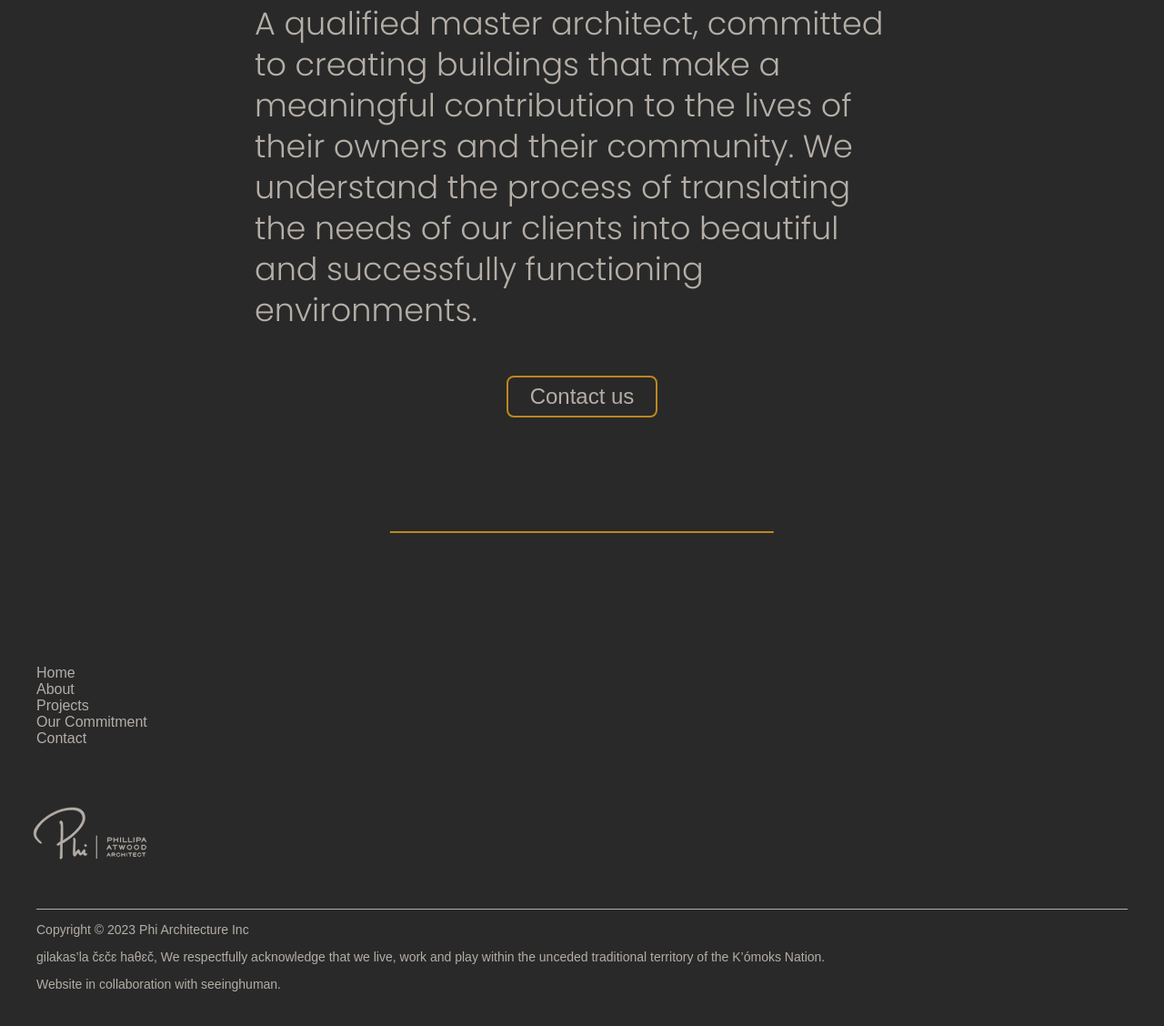
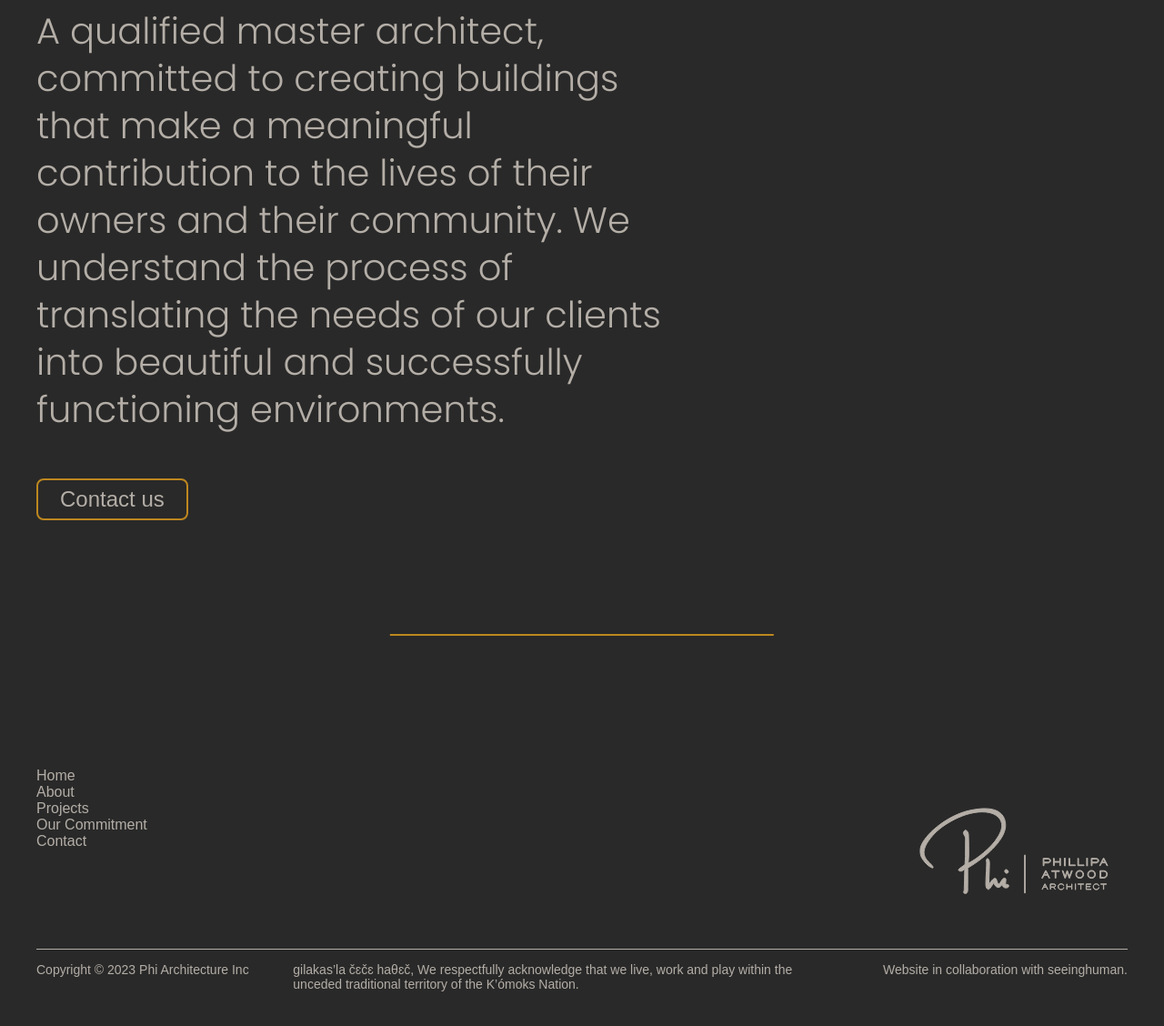
Before and after one commit to nic-dgl103-f23-cvs2/project-seeinghuman, a plain HTML site: page index.html in a window 1280 px wide. Shown: the part 3368-4496 px from the top of the page at 91% size. Drawn offline with Linux system fonts and the light colour scheme; a web font is replaced by a local one.

Commit message:
Desktop content
Still need to review spacing and link sizes.

```diff
--- a/index.html
+++ b/index.html
@@ -109,6 +109,7 @@
     </section>
     <footer>
       <div class="container">
+        <div class="footer-content">
         <ul>
           <li>
             <a class="active" href="#home">Home</a>
@@ -127,9 +128,10 @@
           </li>
         </ul>
         <img src="images/PHI-Logo-full-text-color.svg" alt="Logo" />
+      </div>
         <div class="copyright">
           <p>Copyright © 2023 Phi Architecture Inc</p>
-          <p>
+          <p class="territory">
             gilakas’la čɛčɛ haθɛč, We respectfully acknowledge that we live,
             work and play within the unceded traditional territory of the
             K’ómoks Nation.
--- a/style.css
+++ b/style.css
@@ -387,13 +387,40 @@ footer img {
     font-size: 3.5rem;
   }
 
-  /* ================  DESKTOP - ABOUT SECTION =================== */
+  /* ================  DESKTOP - CTA SECTION =================== */
 
+  .cta .container {
+    display: flex;
+    flex-direction: column;
+    align-items: flex-start;
+  }
 
   .cta h3 {
-    font-size: 3.5rem;
-    line-height: 4.5rem;
+    font-size: 4rem;
+    line-height: 5.2rem;
     width: 60%;
   }
 
+  /* ================  DESKTOP - FOTER SECTION =================== */
+
+  .footer-content {
+    display: flex;
+    flex-direction: row;
+    justify-content: space-between;
+  }
+
+  footer img {
+    width: 250px;
+  }
+
+  .copyright {
+    display: flex;
+    flex-direction: row;
+    justify-content: space-between;
+    gap: 20px;
+  }
+
+  .territory {
+    width: 50%;
+  }
 }
```
